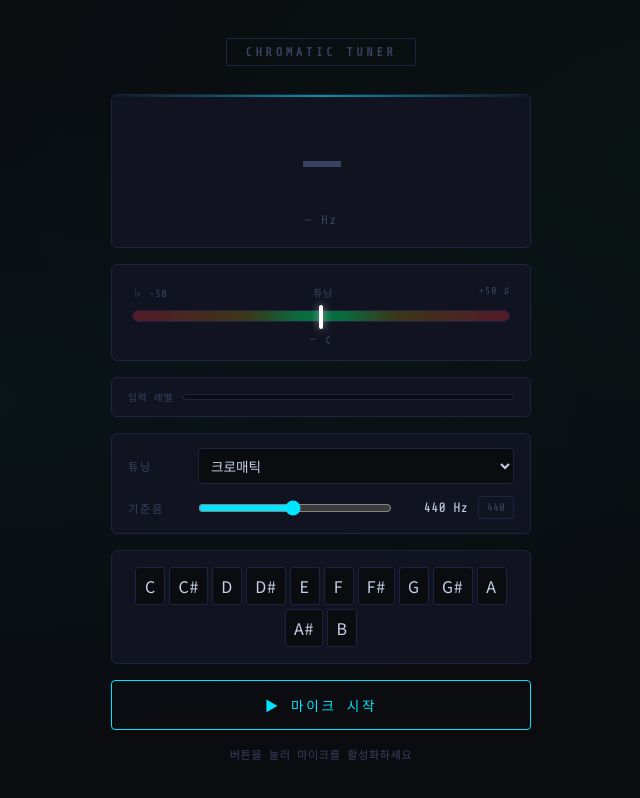
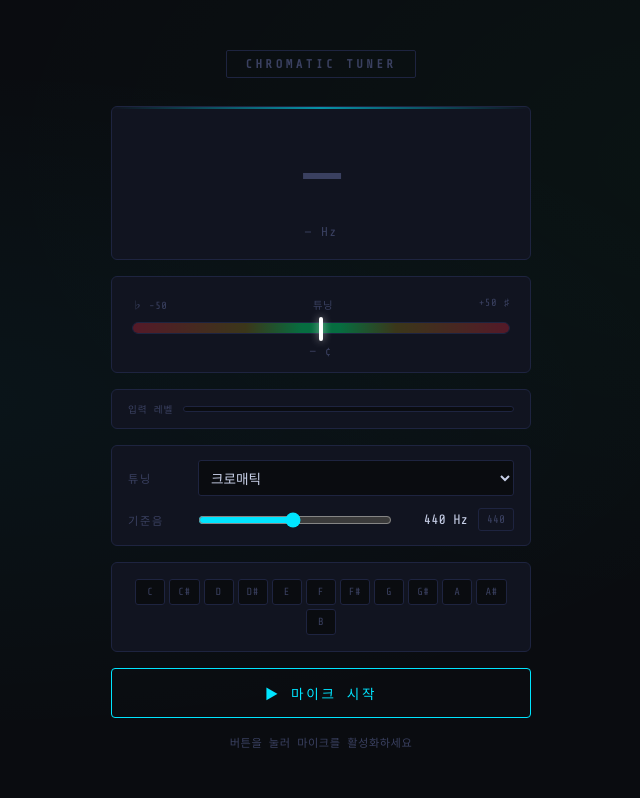
Before and after one commit to KWON911/tuner, a website with bundled scripts: page index.html in a window 1280 px wide. Both pictures are taken after a click on the button "눌러서 기준음 재생". Shown: the whole page, without its empty margins (319-959 px from the left). Built offline with nearby package versions, Linux system fonts and the light colour scheme.

Commit message:
Fix final review findings: key-btn CSS collision and playTone resume
- styles.css: remove the appended .key-btn rule that collided with the
  original (moved-verbatim) rule at equal specificity. font: inherit and
  color: inherit in the later rule were resetting the keys to the body's
  sans-serif font/16px and brighter text color instead of the intended
  Share Tech Mono 0.65rem dim styling. Keep cursor: pointer on the
  original rule since the keys are now <button> elements.

- src/main.js: playTone() now checks and resumes a suspended shared
  AudioContext before playing, mirroring audio-engine.js's start().
  Without this, a user who clicks a reference-tone key before ever
  starting the mic could get silent playback on browsers that hand
  back a suspended context inside a user gesture.

Co-Authored-By: Claude Sonnet 5 <noreply@anthropic.com>

```diff
--- a/src/main.js
+++ b/src/main.js
@@ -131,7 +131,9 @@ function handleError({ level, message }) {
   update({ message });
 }
 
-function playTone(midi) {
-  tonePlayer ??= createTonePlayer(getAudioContext());
+async function playTone(midi) {
+  const context = getAudioContext();
+  if (context.state === 'suspended') await context.resume();
+  tonePlayer ??= createTonePlayer(context);
   tonePlayer.play(noteToFrequency(midi, state.a4));
 }
--- a/styles.css
+++ b/styles.css
@@ -196,7 +196,7 @@
     border-radius: 3px;
     background: var(--bg);
     color: var(--dim);
-    cursor: default;
+    cursor: pointer;
     letter-spacing: 0.05em;
     transition: all 0.1s;
     min-width: 30px;
@@ -380,14 +380,6 @@
   border-color: var(--green);
 }
 
-/* 키를 button으로 만들기 때문에 브라우저 기본 스타일을 눌러준다 */
-.key-btn {
-  background: var(--bg);
-  color: inherit;
-  font: inherit;
-  cursor: pointer;
-}
-
 /* ---------- 안내 문구 ---------- */
 
 .feedback-warning,
```
